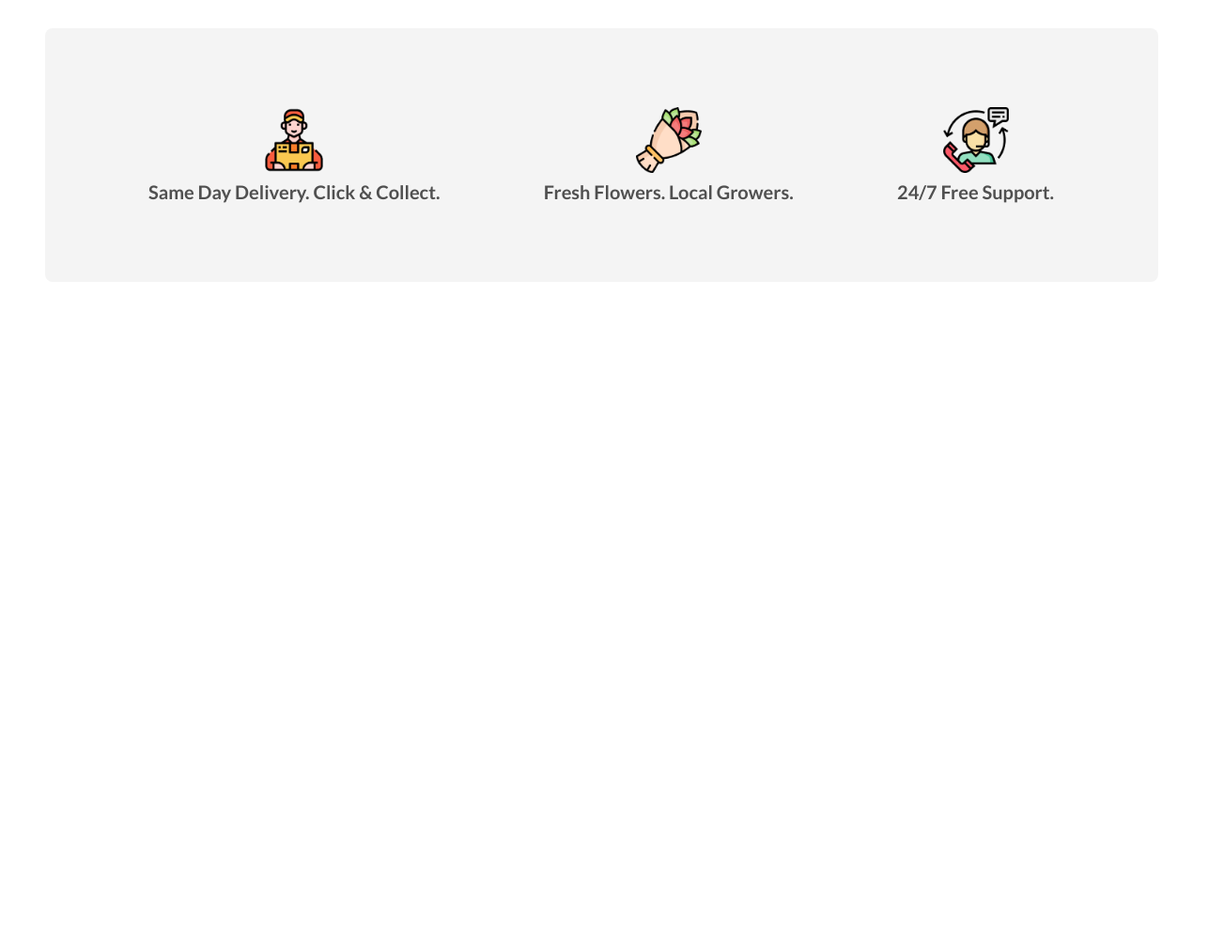
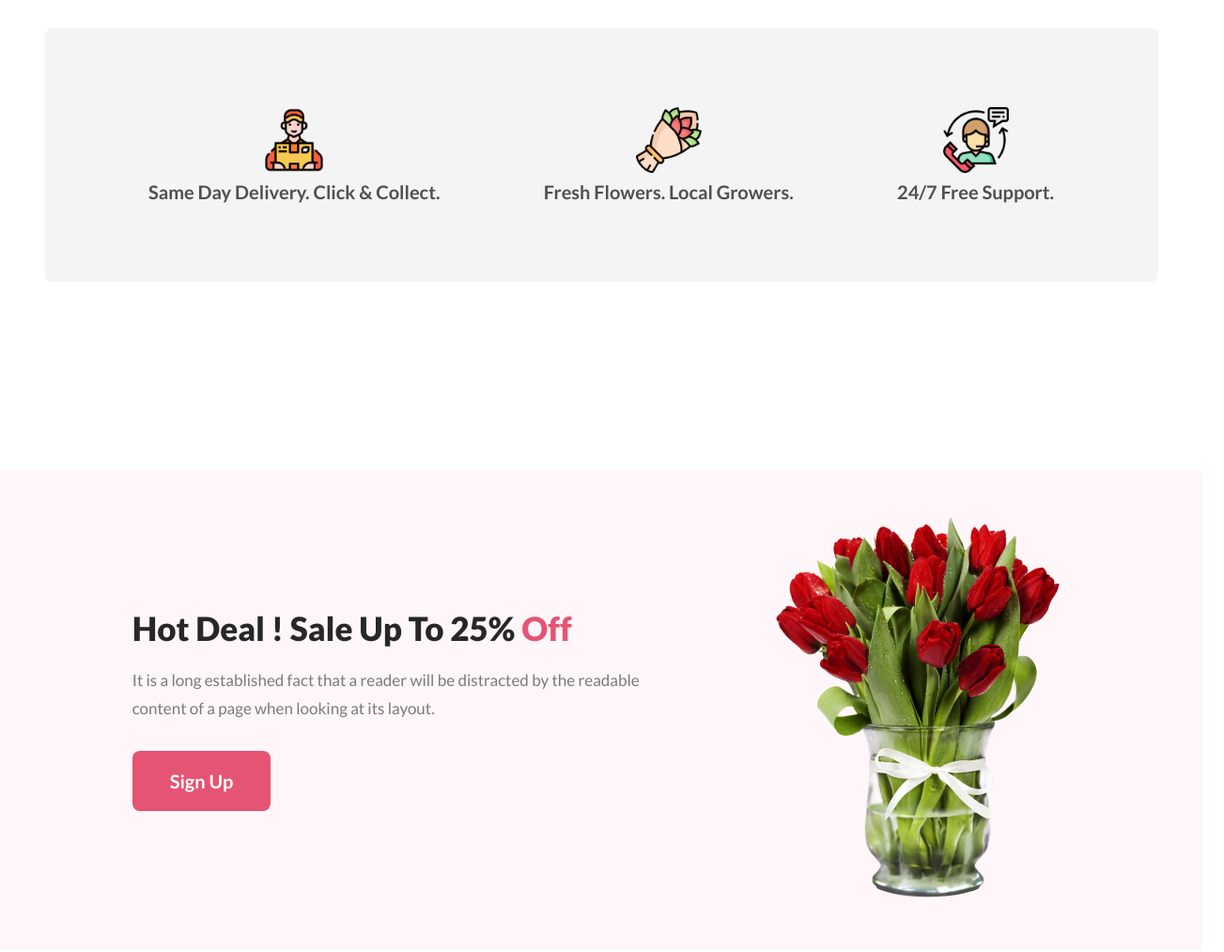
Before and after one commit to webpromahdi/flower-shop-assignment, a plain HTML site: page index.html in a window 1280 px wide. Shown: the part 1650-2663 px from the top of the page at 94% size, 1303 px wide, since content can reach past the window. Before the commit the page ends 1950 px from the top, so only its background shows below. Drawn offline with Linux system fonts and the light colour scheme.

Commit message:
hot deal added

```diff
--- a/index.html
+++ b/index.html
@@ -25,26 +25,26 @@
     <!-- main section start -->
     <main>
         <!-- Featured Flowers Section Start -->
-        <section class="featured-flowers">
+        <section class="featured-flowers main">
                 <div class="section-content">
                     <h2>Our Featured Flowers</h2>
                     <p>It is a long established fact that a reader will be distracted by the readable <br> content of a page when looking at its layout.</p>
                 </div>
                 <div class="image-containers">
                     <div class="img">
-                    <div class="img-sub">
+                        <div class="img-sub" style="background: rgba(167, 33, 98, 0.15);">
                             <img src="Flower Asset/pngwing 6.png" style="width: 255px; height: 355px;">
                         </div>
                         <a href="#">Pink Flower Tree</a>
                     </div>
                     <div class="img">
-                    <div class="img-sub">
+                        <div class="img-sub" style="background: rgba(5, 151, 160, 0.15);">
                             <img src="Flower Asset/pngwing 5.png" style="width: 255px; height: 355px;">
                         </div>
                         <a href="#">Pink Flower Tree</a>
                     </div>
                     <div class="img">
-                    <div class="img-sub">
+                        <div class="img-sub" style="background: rgba(71, 125, 17, 0.15);">
                             <img src="Flower Asset/pngwing 7.png" style="width: 255px; height: 355px;">
                         </div>
                         <a href="#">Pink Flower Tree</a>
@@ -54,7 +54,7 @@
         <!-- Featured Flowers Section End -->
 
         <!-- Service section start -->
-        <section class="service-section">
+        <section class="service-section main">
             <div class="services">
                 <img src="Flower Asset/Group 57.png" style="height: 70px; width: 70px;">
                 <p>Same Day Delivery. Click & Collect.</p>
@@ -72,6 +72,18 @@
         </section>
        <!-- Service section End -->
 
+       <!-- Hot Deal Section Start -->
+       <section class="hot-deal">
+            <div class="hotdeal-content">
+                <h2>Hot Deal ! Sale Up To 25% <span style="color: #E55473;">Off</span></h2>
+                <p>It is a long established fact that a reader will be distracted by the readable <br> content of a page when looking at its layout.</p>
+                <button class="btn">Sign Up</button>
+            </div>
+
+            <div class="hotdeal-img">
+                <img src="Flower Asset/pngwing 8.png" alt="">
+            </div>
+       </section>
     </main>
 </body>
 </html>
--- a/style.css
+++ b/style.css
@@ -2,6 +2,8 @@
     margin: 0;
     padding: 0;
     font-family: 'Lato', sans-serif;
+}
+body{
 }
 /* Throughout the website start*/
 .btn{
@@ -69,9 +71,10 @@ header{
 /* Header End */
 
 /*main section*/
-main{
+.main{
     max-width: 1185px;
     margin: 0 auto;
+
 }
 
 /* featured flowers section start */
@@ -89,11 +92,9 @@ main{
     text-align: center;
 }
 .img-sub{
-    width: 380px;
-    height: 440px;
-    border: rgba(167, 33, 98, 0.15);
+    width: 310px;
+    height: 400px;
     border-radius: 300px 300px 0px 0px;
-    background: rgba(167, 33, 98, 0.15);
     margin-bottom: 30px;
     display: flex;
     justify-content: center;
@@ -124,3 +125,30 @@ main{
     font-weight: 600;
     margin-top: 5px;
 }
+/* Service section end */
+
+/* Hot Deal Section Start */
+.hot-deal{
+    height: 510px;
+    background-color: rgba(229, 84, 115, 0.05);
+    margin-top: 200px;
+    margin-bottom: 300px;
+    display: flex;
+    justify-content: space-evenly;
+    align-items: center;
+}
+.hotdeal-content h2{
+    color: #272727;
+    font-size: 35px;
+    font-style: normal;
+    font-weight: 800;
+    margin-bottom: 20px;
+}
+.hot-deal .hotdeal-content p{
+    color: rgba(39, 39, 39, 0.60);
+    font-size: 17px;
+    font-weight: 400;
+    line-height: 30px;
+    margin-bottom: 30px;
+}
+/* Hot Deal Section end */
```
Lines whose indentation alone changed are shown as unchanged.
